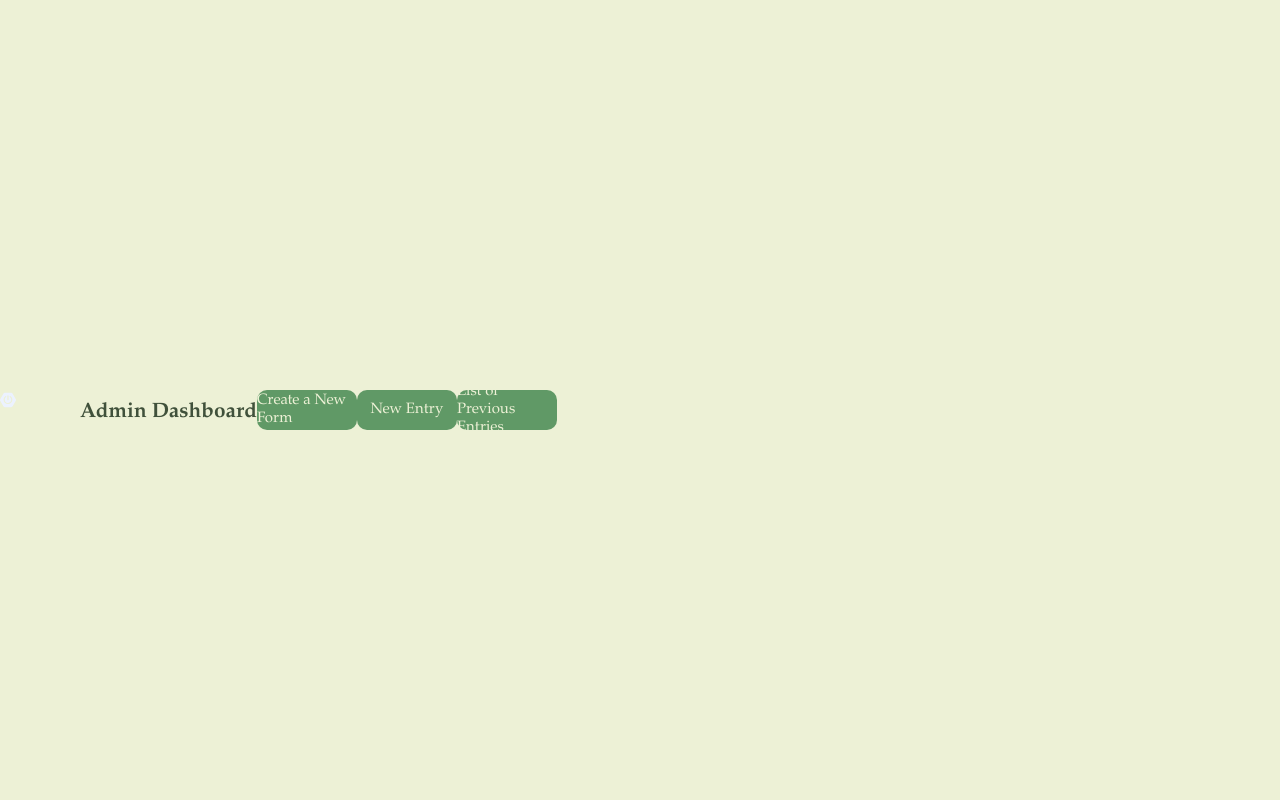
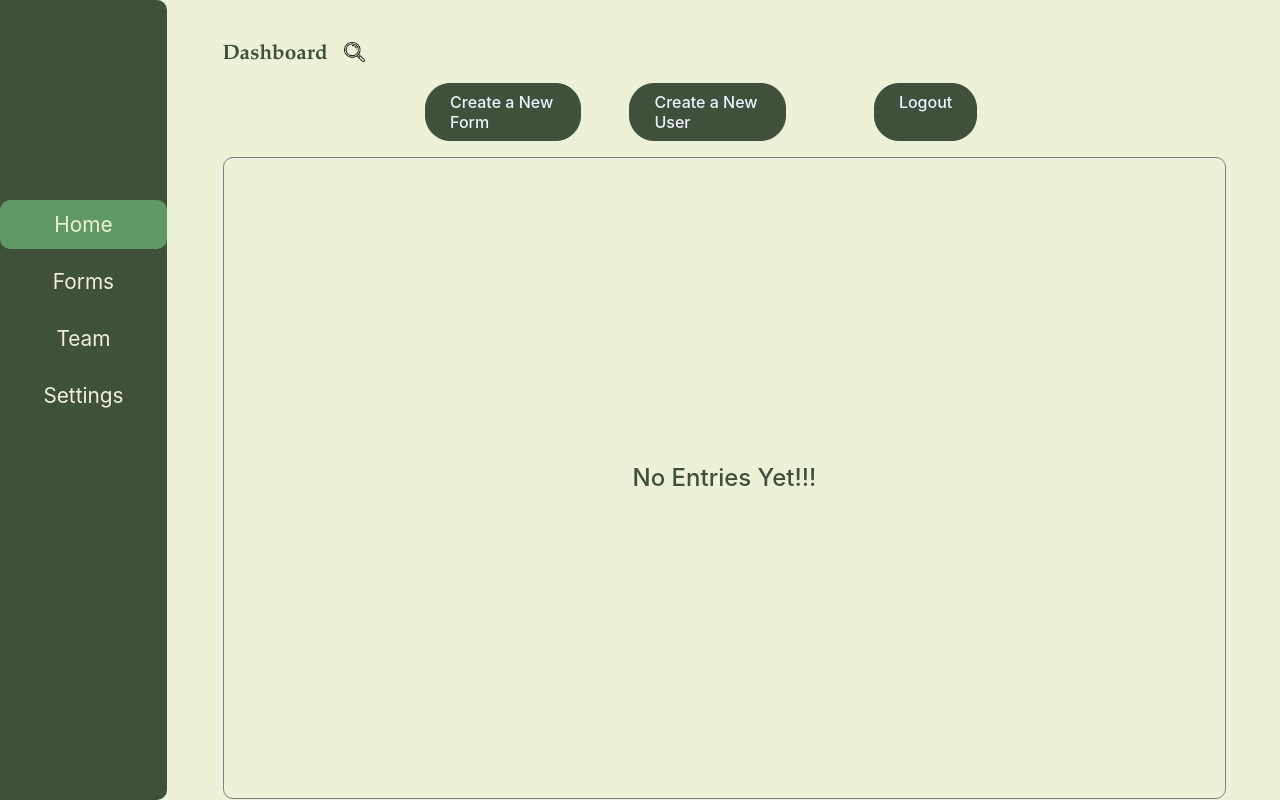
Before and after one commit to mahiptiwari1000/Audit-app, a React (Create React App) app: page /admin-dashboard in a window 1280 px wide. Built offline with nearby package versions, Linux system fonts and the light colour scheme.

Commit message:
Updated code

```diff
--- a/src/App.js
+++ b/src/App.js
@@ -8,7 +8,7 @@ import {
 import UserDashboard from './pages/dashboard/UserDashboard';
 import AdminDashboard from './pages/dashboard/AdminDashboard';
 import NewEntry from './pages/dashboard/NewEntry';
-
+import NewForm from './pages/dashboard/NewForm';
 
 function App() {
   return (
@@ -19,6 +19,7 @@ function App() {
         <Route path="/user-dashboard" element={<UserDashboard/>} />
         <Route path="/new-entry" element={<NewEntry/>} />
         <Route path="/admin-dashboard" element={<AdminDashboard/>} />
+        <Route path = "/new-form" element={<NewForm/>}/>
         </Routes>
       </BrowserRouter>
     </div>
--- a/src/pages/dashboard/AdminDashboard.js
+++ b/src/pages/dashboard/AdminDashboard.js
@@ -1,31 +1,51 @@
 import React from "react";
 import styles from "./styles/dashboardStyles.module.css";
 import { useNavigate } from "react-router-dom";
+import { SiSpringboot } from "react-icons/si";
 import Button from "../../../src/components/Button";
-import { SiSpringboot } from "react-icons/si";
+import Icons from "../../themes/Icons";
+import Navbar from "../../components/Navbar";
 
 const AdminDashboard = () => {
   const navigate = useNavigate();
 
   const onClickLogout = () => {
-    navigate("/");
-  };
+    navigate("/")
+  }
 
   const onClickNewEntry = () => {
     navigate("/new-entry");
   };
 
   const onClickNewForm = () => {
-    console.log("New form");
+    navigate("/new-form");
   };
 
   return (
     <div className={styles.wrapper}>
-      <SiSpringboot onClick={onClickLogout} />
-      <div className={styles.title}>Admin Dashboard</div>
-      <Button title={"Create a New Form"} onClick={onClickNewForm}></Button>
-      <Button title={"New Entry"} onClick={onClickNewEntry}></Button>
-      <Button title={"List of Previous Entries"}></Button>
+      <Navbar activeItem={"Home"} />
+      <div className={styles.dashboardWrapper}>
+        <div className={styles.headerSection}>
+          <div className={styles.titleSection}>
+            <div className={styles.title}>Dashboard</div>
+            <div className={styles.icon}>
+              <img src={Icons.SEARCH} alt="Search icon" />
+            </div>
+          </div>
+          <div className={styles.subHeaderSection}>
+          <div className={styles.newEntry} onClick={onClickNewForm}>
+            <div className={styles.newEntryText}>Create a New Form</div>
+          </div>
+          <div className={styles.newEntry}>
+            <div className={styles.newEntryText}>Create a New User</div>
+          </div>
+          <div className={styles.logout}  onClick={onClickLogout}>
+          <div className={styles.logoutText}>Logout</div>
+          </div>
+          </div>
+        </div>
+        <div className={styles.bodySection}>No Entries Yet!!!</div>
+      </div>
     </div>
   );
 };
--- /dev/null
+++ b/src/pages/dashboard/NewForm.js
@@ -0,0 +1,101 @@
+import React, { useState } from "react";
+import styles from "./styles/newEntryStyles.module.css";
+import Button from "../../../src/components/Button";
+import { BsArrowLeftCircleFill } from "react-icons/bs";
+import { useNavigate } from "react-router-dom";
+
+const formFields = [
+  {
+    question: "FBO Name",
+    inputType: "text",
+    id: "restaurantName",
+    placeholder: 'Enter the restaurant name'
+  },
+  {
+    question:"Auditor Name",
+    inputType: "text",
+    id:"auditorName",
+    placeholder: "Enter the auditor name"
+  },
+  {
+    question:"FBO's representative",
+    inputType:"text",
+    id:"fboRepresentativeName",
+    placeholder:"Representative name"
+  },
+  {
+    question: "Address",
+    inputType: "text",
+    id: "address",
+    placeholder: 'Enter the address'
+  },
+  {
+    question: "FBO License No",
+    inputType: "number",
+    id: "licenseNo",
+    placeholder: 'Enter License No'
+  },
+  {
+    question: "Date",
+    inputType: "number",
+    id: "dateOfAudit",
+    placeholder: 'Date of Audit'
+  },
+];
+
+const NewForm = () => {
+  const [formData, setFormData] = useState({
+    restaurantName: "",
+    auditorName:"",
+    fboRepresentativeName:"",
+    address: "",
+    licenseNo: null,
+    dateOfAudit: null,
+  });
+
+  const navigate = useNavigate();
+
+  const handleFormInput = (e, fieldName) => {
+    const { value } = e.target;
+    setFormData((prev) => {
+      let newObj = { ...prev };
+      newObj[`${fieldName}`] = value;
+      return newObj;
+    });
+  };
+
+  const onClickBackButton = () => {
+    navigate("/user-dashboard");
+  };
+
+  return (
+    <div className={styles.wrapper}>
+      {/* <BsArrowLeftCircleFill onClick={onClickBackButton} />
+      <div className={styles.title}>Create A New Entry</div>
+      <div className={styles.formBody}>
+        <div className={styles.formQuestions}>
+          {formFields.map((field) => {
+            return <div className={styles.formQuestion}>{field.question}</div>;
+          })}
+        </div>
+        <div className={styles.formInputs}>
+          {formFields.map((field) => {
+            return (
+              <div className={styles.formInput}>
+                <input
+                  type={field.inputType}
+                  value={formData[`${field.id}`]}
+                  placeholder={field.placeholder}
+                  onChange={(e) => handleFormInput(e, field.id)}
+                />
+              </div>
+            );
+          })}
+        </div>
+      </div> */}
+      New Form Here!
+    </div>
+  );
+};
+
+export default NewForm;
--- a/src/pages/dashboard/UserDashboard.js
+++ b/src/pages/dashboard/UserDashboard.js
@@ -10,8 +10,8 @@ const UserDashboard = () => {
   const navigate = useNavigate();
 
   const onClickLogout = () => {
-    navigate("/");
-  };
+    navigate("/")
+  }
 
   const onClickNewEntry = () => {
     navigate("/new-entry");
@@ -28,8 +28,13 @@ const UserDashboard = () => {
               <img src={Icons.SEARCH} alt="Search icon" />
             </div>
           </div>
+          <div className={styles.subHeaderSection}>
           <div className={styles.newEntry} onClick={onClickNewEntry}>
             <div className={styles.newEntryText}>New Entry</div>
+          </div>
+          <div className={styles.logout}  onClick={onClickLogout}>
+          <div className={styles.logoutText}>Logout</div>
+          </div>
           </div>
         </div>
         <div className={styles.bodySection}>No Entries Yet!!!</div>
--- a/src/pages/dashboard/styles/dashboardStyles.module.css
+++ b/src/pages/dashboard/styles/dashboardStyles.module.css
@@ -45,10 +45,27 @@
     font-size: 1.5rem;
 }
 
-.logout {
-  position: absolute;
-  top: 0;
-  bottom: 0;
+.logoutText {
+    margin-left: 5%;
+    border: 1px solid #40513b;
+    border-radius: 25px;
+    cursor: pointer;
+    color: #ECF2FF;
+    background-color: #40513b;
+    font-weight: 500;
+    padding: 0.5rem 1.5rem;
+}
+
+.logout{
+    display: flex;
+    width: 100%;
+    color: #40513b;
+    margin-bottom: 2vh;
+    margin-left: 5vh;
+}
+
+.subHeaderSection{
+    display: flex;
 }
 
 .icon img{
@@ -71,6 +88,7 @@
     width: 100%;
     color: #40513b;
     margin-bottom: 2vh;
+    margin-right: 5vh;
 }
 
 .newEntryText{
--- a/src/utils/constants.js
+++ b/src/utils/constants.js
@@ -5,7 +5,7 @@ export const NavbarItems = [
   },
   {
     name: "Forms",
-    patph: "forms",
+    path: "forms",
   },
   {
     name: "Team",
```
